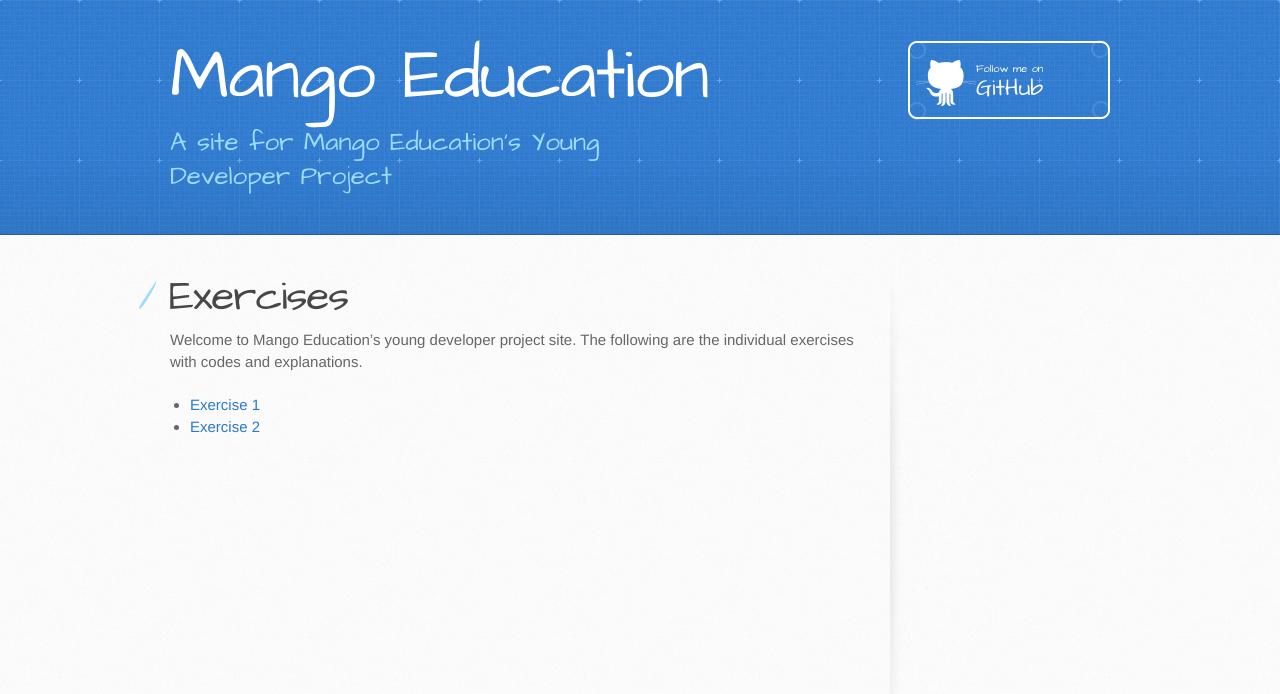
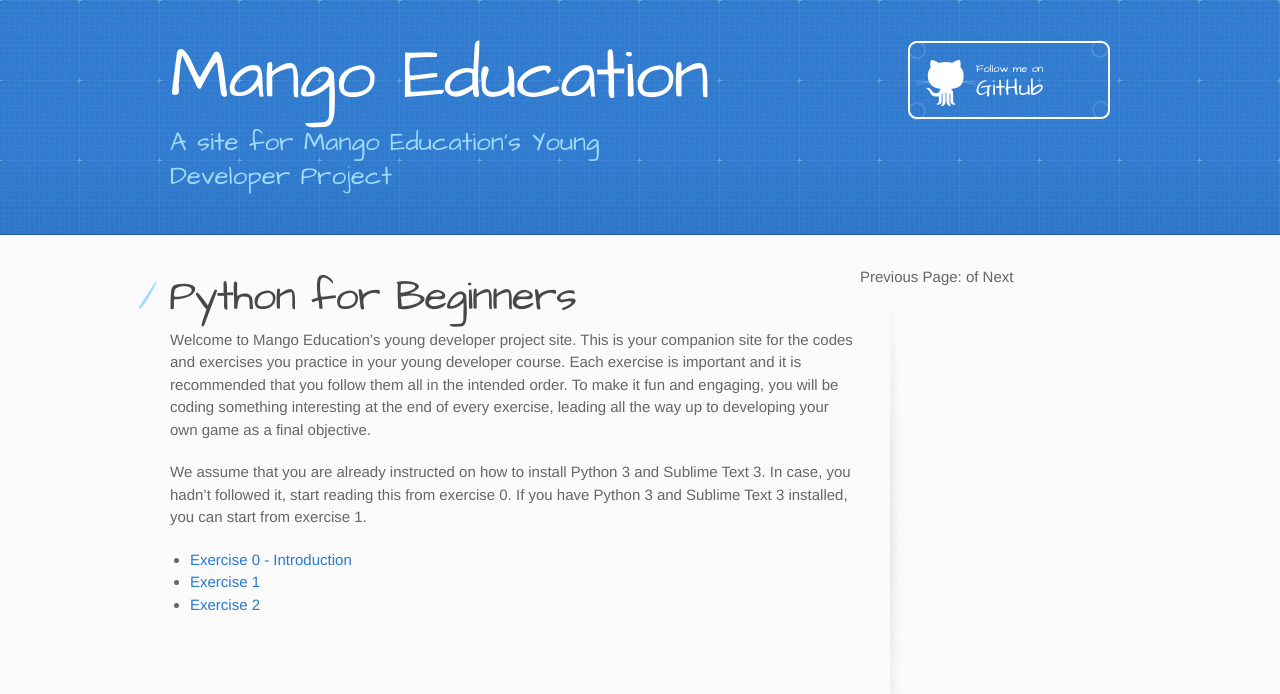
Before and after one commit to mangoeducation/mangoeducation.github.io, a Jekyll site: the page built from index.md, in a window 1280 px wide. Shown: the top 694 px of the page. Built offline with Jekyll 4.4.1, drawn with Linux system fonts in a browser that asks for light colours; our own code applies the rules of GitHub Pages for plain Markdown files.

Commit message:
Added ex0, pagination stuff

```diff
--- a/_config.yml
+++ b/_config.yml
@@ -3,3 +3,4 @@ description: A site for Mango Education's Young Developer Project
 show_downloads: false
 google_analytics:
 theme: jekyll-theme-architect
+paginate_path: "/excercises/page:num/"
--- a/_layouts/default.html
+++ b/_layouts/default.html
@@ -36,12 +36,18 @@
         <section id="main-content">
           {{ content }}
         </section>
+        <!-- Pagination links -->
         <div class="pagination">
-          {% if page.previous.url %}
-            <a class="prev" href="{{page.previous.url}}">&laquo; {{page.previous.title}}</a>
+          {% if paginator.previous_page %}
+            <a href="{{ paginator.previous_page_path }}" class="previous">Previous</a>
+          {% else %}
+            <span class="previous">Previous</span>
           {% endif %}
-          {% if page.next.url %}
-            <a class="next" href="{{page.next.url}}">{{page.next.title}} &raquo;</a>
+          <span class="page_number ">Page: {{ paginator.page }} of {{ paginator.total_pages }}</span>
+          {% if paginator.next_page %}
+            <a href="{{ paginator.next_page_path }}" class="next">Next</a>
+          {% else %}
+            <span class="next ">Next</span>
           {% endif %}
         </div>
 
--- a/index.md
+++ b/index.md
@@ -2,9 +2,12 @@
 layout: default
 ---
 
-# [](#exercises)Exercises
+# [](#python)Python for Beginners
 
-Welcome to Mango Education's young developer project site. The following are the individual exercises with codes and explanations.
+Welcome to Mango Education's young developer project site. This is your companion site for the codes and exercises you practice in your young developer course. Each exercise is important and it is recommended that you follow them all in the intended order. To make it fun and engaging, you will be coding something interesting at the end of every exercise, leading all the way up to developing your own game as a final objective.
 
+We assume that you are already instructed on how to install Python 3 and Sublime Text 3. In case, you hadn't followed it, start reading this from exercise 0. If you have Python 3 and Sublime Text 3 installed, you can start from exercise 1.
+
+* [Exercise 0 - Introduction](exercises/exercise-0)
 * [Exercise 1](exercises/exercise-1)
 * [Exercise 2](exercises/exercise-2)
```
Also changed, not shown: exercises/exercise-0.md (added, +35 -0 lines).
